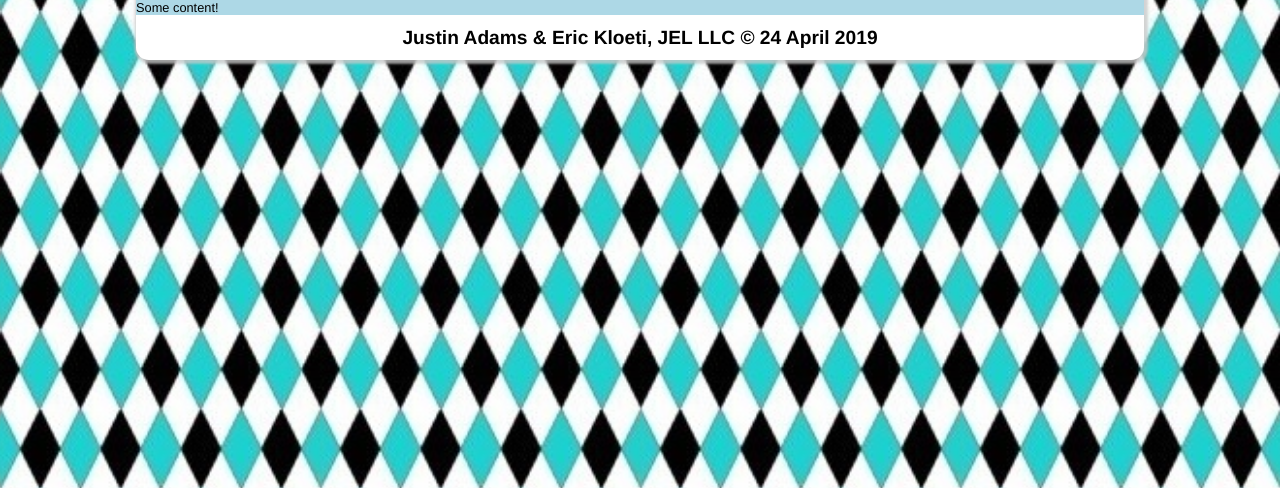
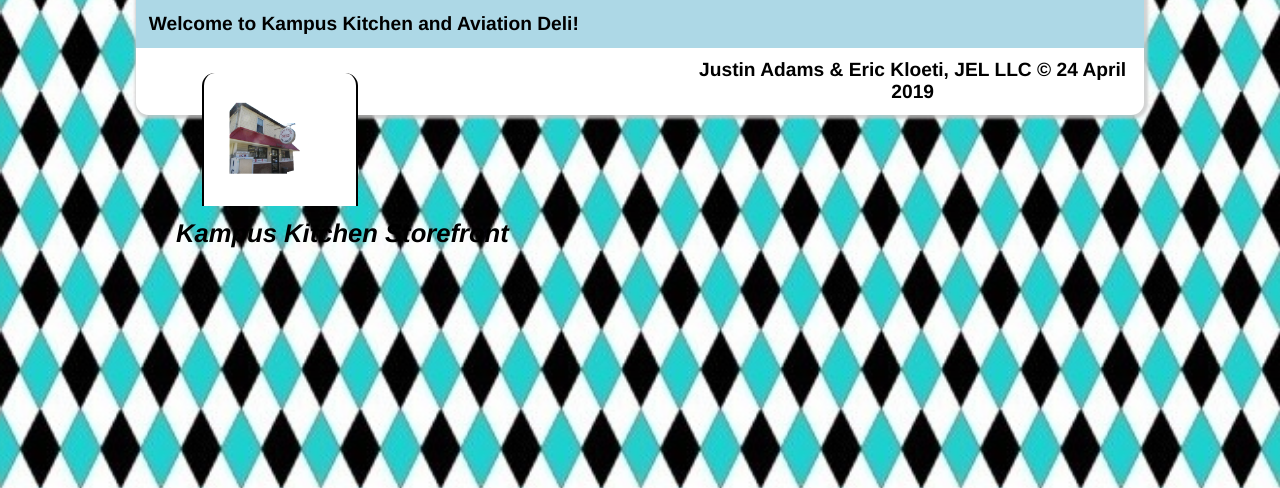
Before and after one commit to justcadams/Final, a PHP site: page /home.php in a window 1280 px wide. Shown: the part 267-755 px from the top of the page. Run offline with PHP 8.4, Linux system fonts and the light colour scheme.

Commit message:
adding an image to Home

```diff
--- a/home.php
+++ b/home.php
@@ -8,5 +8,12 @@ else {
 	include 'top.php';
 }
 ?>
-<article>Some content!</article>
+<article>
+	<h1>Welcome to Kampus Kitchen and Aviation Deli!</h1>
+	<figure class="coverpic">
+                <img src="images/KKStorefront.png" alt="Kampus Kitchen Storefront">
+                <figcaption>Kampus Kitchen Storefront</figcaption>
+            </figure>
+
+</article>
 <?php include 'footer.php';?>
```
